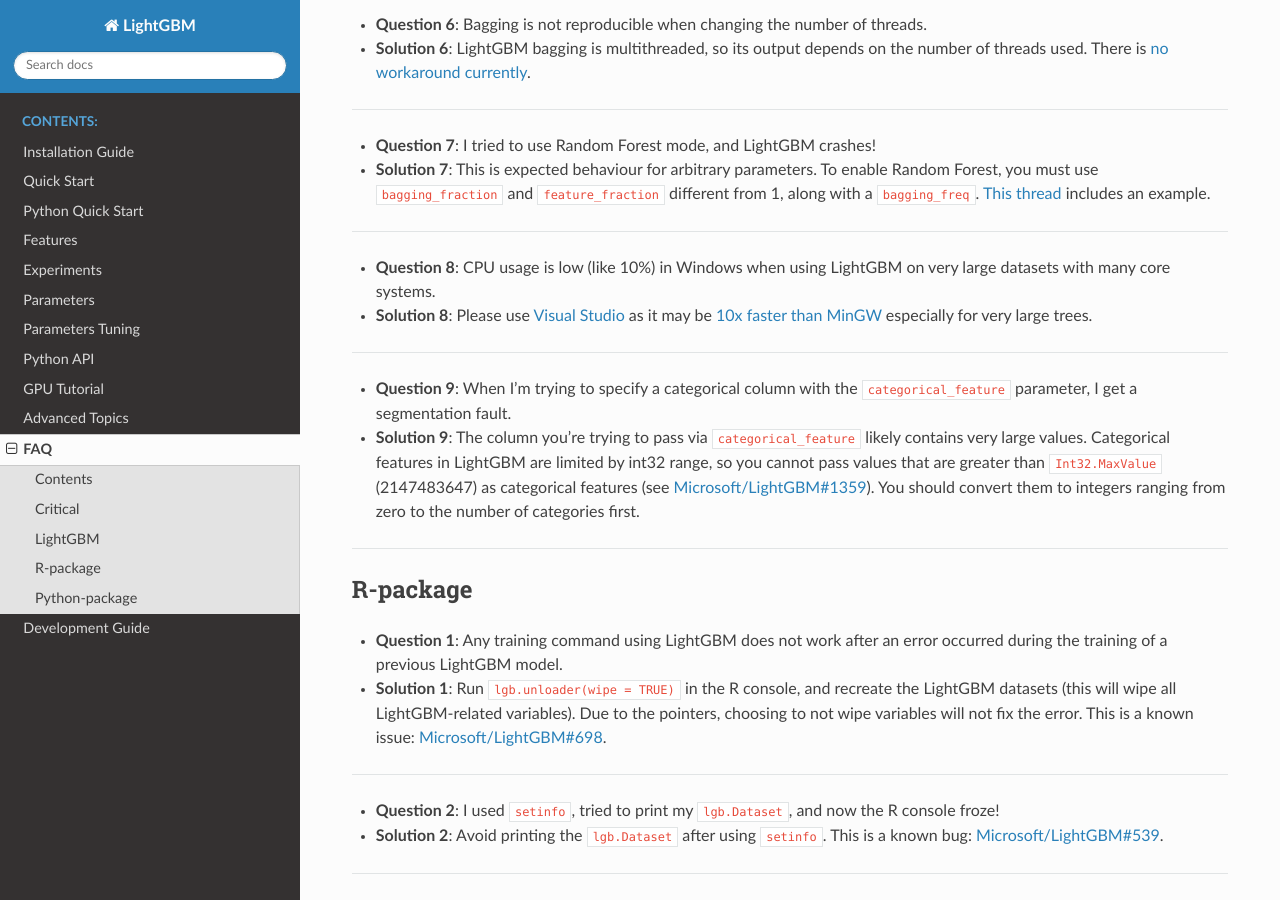
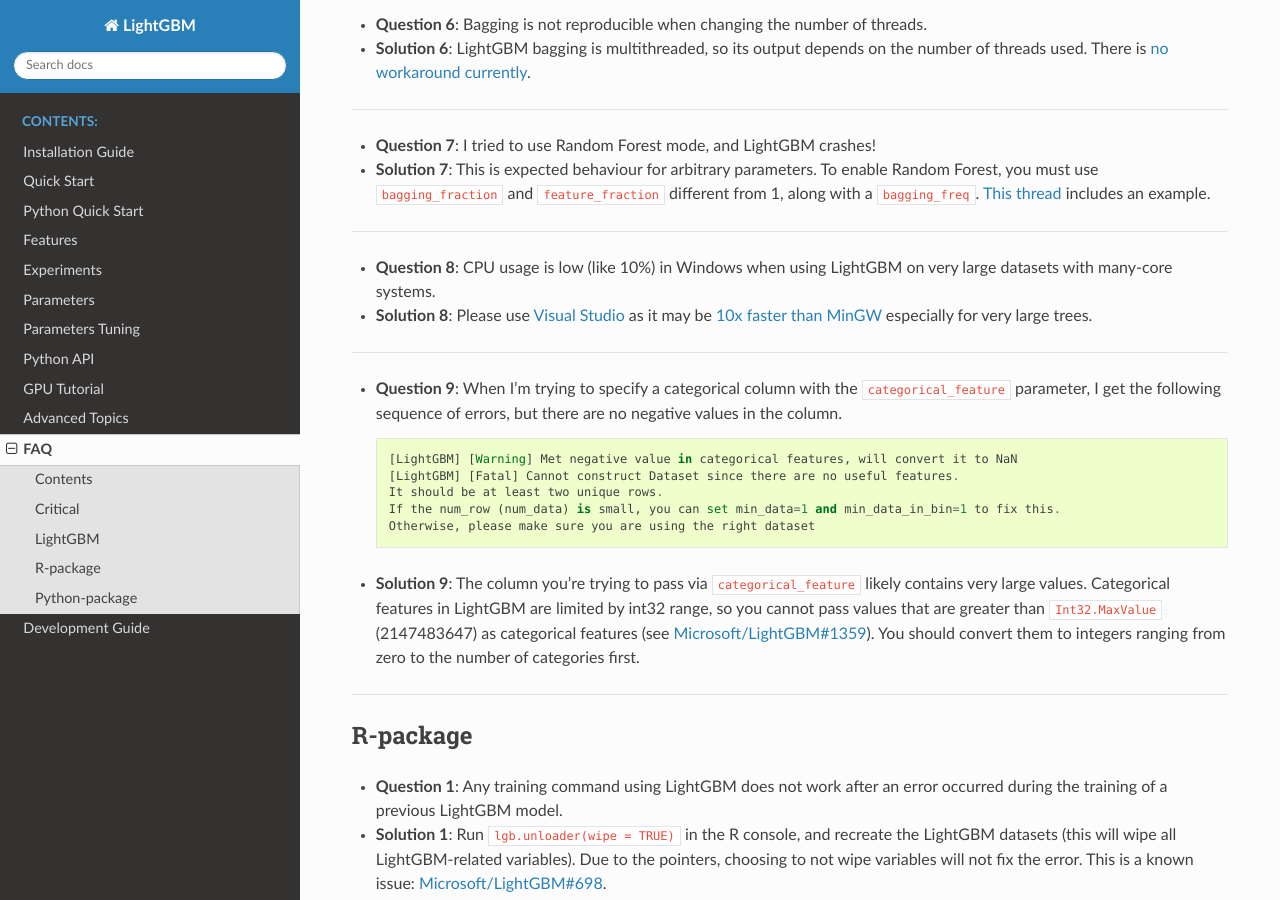
Before and after one commit to microsoft/LightGBM, a Sphinx documentation site: the page built from docs/FAQ.rst, in a window 1280 px wide and 900 px high, scrolled down 1622 px. Built offline with Sphinx 7.4.7 and the Read the Docs theme 2.0.0, drawn with Linux system fonts in a browser that asks for light colours; pages that are not in the unit, such as notebooks, are missing from menus.

Commit message:
updated FAQ question about large categorical features

```diff
--- a/docs/FAQ.rst
+++ b/docs/FAQ.rst
@@ -98,17 +98,28 @@ LightGBM
 
 --------------
 
--  **Question 8**: CPU usage is low (like 10%) in Windows when using LightGBM on very large datasets with many core systems.
+-  **Question 8**: CPU usage is low (like 10%) in Windows when using LightGBM on very large datasets with many-core systems.
 
 -  **Solution 8**: Please use `Visual Studio <https://visualstudio.microsoft.com/downloads/>`__
    as it may be `10x faster than MinGW <https://github.com/Microsoft/LightGBM/issues/749>`__ especially for very large trees.
 
 --------------
 
--  **Question 9**: When I'm trying to specify a categorical column with the ``categorical_feature`` parameter, I get a segmentation fault.
+-  **Question 9**: When I'm trying to specify a categorical column with the ``categorical_feature`` parameter,
+   I get the following sequence of errors, but there are no negative values in the column.
+
+   ::
+
+       [LightGBM] [Warning] Met negative value in categorical features, will convert it to NaN
+       [LightGBM] [Fatal] Cannot construct Dataset since there are no useful features.
+       It should be at least two unique rows.
+       If the num_row (num_data) is small, you can set min_data=1 and min_data_in_bin=1 to fix this.
+       Otherwise, please make sure you are using the right dataset
 
 -  **Solution 9**: The column you're trying to pass via ``categorical_feature`` likely contains very large values.
-   Categorical features in LightGBM are limited by int32 range, so you cannot pass values that are greater than ``Int32.MaxValue`` (2147483647) as categorical features (see `Microsoft/LightGBM#1359 <https://github.com/Microsoft/LightGBM/issues/1359>`__). You should convert them to integers ranging from zero to the number of categories first.
+   Categorical features in LightGBM are limited by int32 range,
+   so you cannot pass values that are greater than ``Int32.MaxValue`` (2147483647) as categorical features (see `Microsoft/LightGBM#1359 <https://github.com/Microsoft/LightGBM/issues/1359>`__).
+   You should convert them to integers ranging from zero to the number of categories first.
 
 --------------
 
```
Also changed, not shown: 1 other file.
